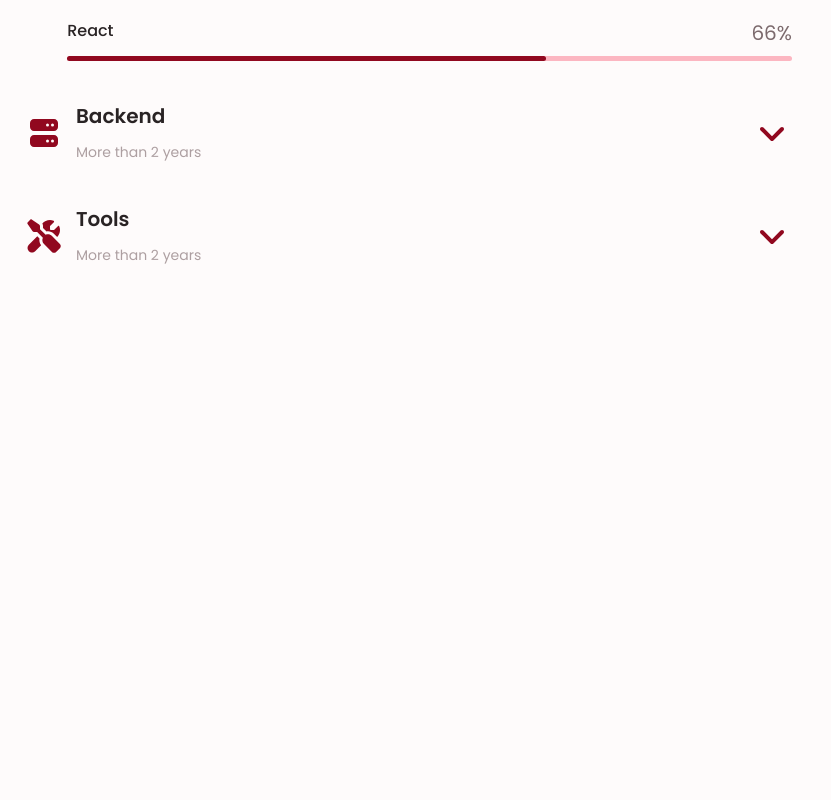
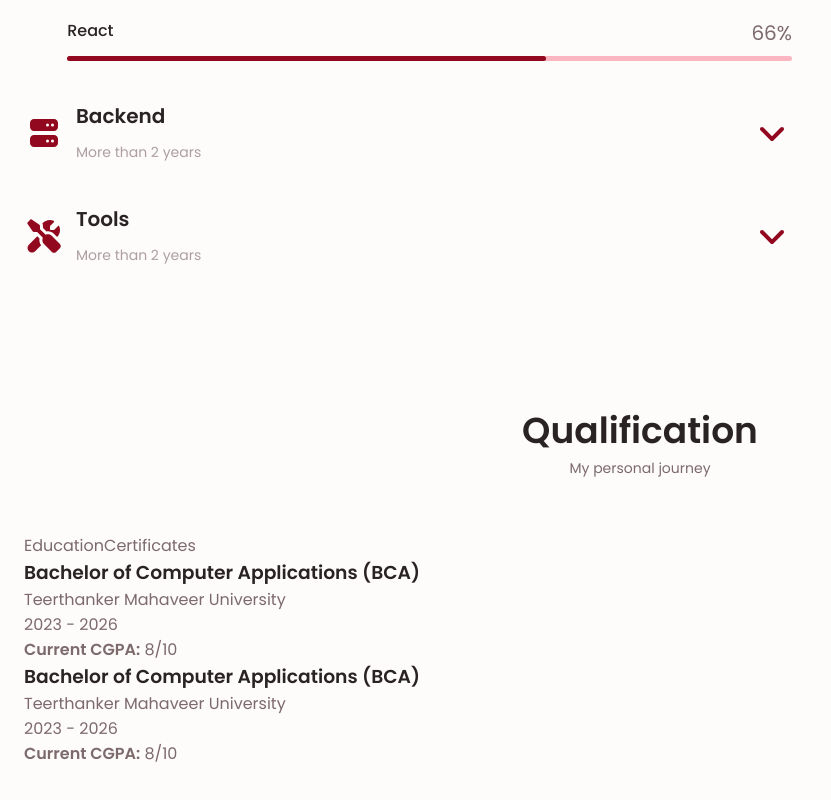
Before and after one commit to Harsh-Builds/My-Portfolio, a React (Create React App) app in the folder client/: page / in a window 1280 px wide. Shown: the part 1826-2626 px from the top of the page, without its empty margins (0-831 px from the left). Before the commit the page ends 2245 px from the top, so only its background shows below. Built offline with nearby package versions, Linux system fonts and the light colour scheme.

Commit message:
make a qualification content 1 inside qualification section

```diff
--- a/client/src/App.js
+++ b/client/src/App.js
@@ -2,6 +2,7 @@ import Header from "./components/Header";
 import Home from "./components/Home";
 import About from "./components/About";
 import Skills from "./components/Skills";
+import Qualification from "./components/Qualification";
 import "./portfolio.css";
 
 function App() {
@@ -11,6 +12,7 @@ function App() {
         <Home />
         <About />
         <Skills />
+        <Qualification />
     </div>
 
 
--- a/client/src/components/qualification.js
+++ b/client/src/components/qualification.js
@@ -0,0 +1,85 @@
+import React from 'react'
+
+export default function Qualification() {
+  return (
+    //   {/*==================== QUALIFICATION ====================*/}
+  <section className="qualification section">
+    <h2 className="section_title">Qualification</h2>
+    <span className="section_subtitle">My personal journey</span>
+    <div className="qualification_container container">
+      <div className="qualification_tabs">
+        <div
+          className="qualification_button button--flex qualification_active"
+          data-target="#education"
+        >
+          <i className="fa-solid fa-graduation-cap qualification_icon" />
+          Education
+        </div>
+        <div
+          className="qualification_button button--flex "
+          data-target="#certificates"
+        >
+          <i className="fa-solid fa-award qualification_icon" />
+          Certificates
+        </div>
+      </div>
+      <div className="qualification_section">
+        {/*==================== QUALIFICATION Content 1 ====================*/}
+        <div
+          className="qualification_content qualification_active"
+          data-content=""
+          id="education"
+        >
+          {/*==================== QUALIFICATION 1 ====================*/}
+          <div className="qualification_data">
+            <div>
+              <h3 className="qualification_title">
+                Bachelor of Computer Applications (BCA)
+              </h3>
+              <span className="qualification_subtitle">
+                Teerthanker Mahaveer University
+              </span>
+              <div className="qualification_calendar">
+                <i className="fa-solid fa-calendar-days" />
+                2023 - 2026
+              </div>
+              <p className="qualification_detail">
+                <strong>Current CGPA:</strong> 8/10
+              </p>
+            </div>
+            <div>
+              <span className="qualification_rounder" />
+              <span className="qualification_line" />
+            </div>
+          </div>
+          {/*==================== QUALIFICATION 2 ====================*/}
+          <div className="qualification_data">
+            <div />
+            <div>
+              <span className="qualification_rounder" />
+              {/* <span class="qualification_line"></span> */}
+            </div>
+            <div>
+              <h3 className="qualification_title">
+                Bachelor of Computer Applications (BCA)
+              </h3>
+              <span className="qualification_subtitle">
+                Teerthanker Mahaveer University
+              </span>
+              <div className="qualification_calendar">
+                <i className="fa-solid fa-calendar-days" />
+                2023 - 2026
+              </div>
+              <p className="qualification_detail">
+                <strong>Current CGPA:</strong> 8/10
+              </p>
+            </div>
+          </div>
+        </div>
+
+      </div>
+    </div>
+  </section>
+
+  )
+}
```
